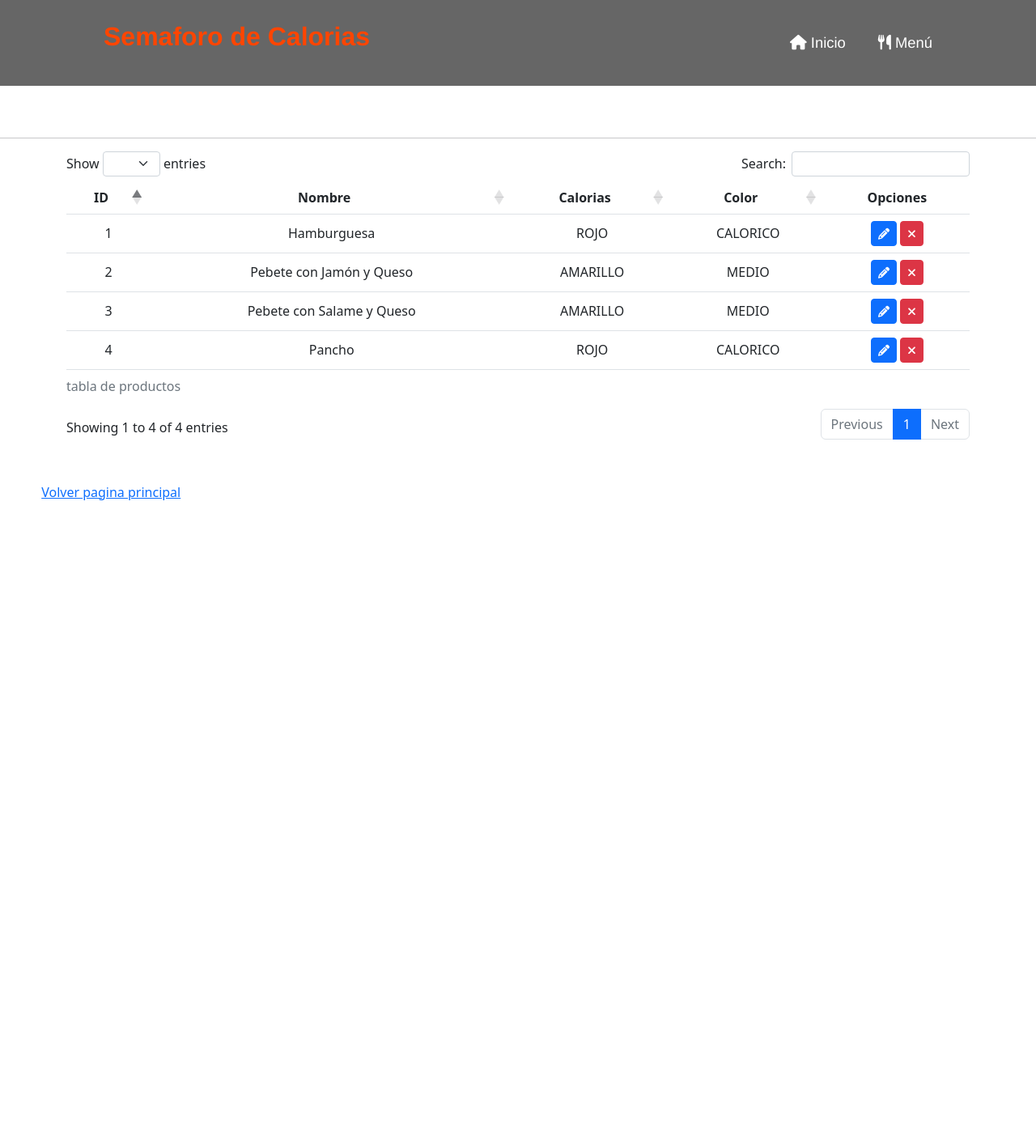
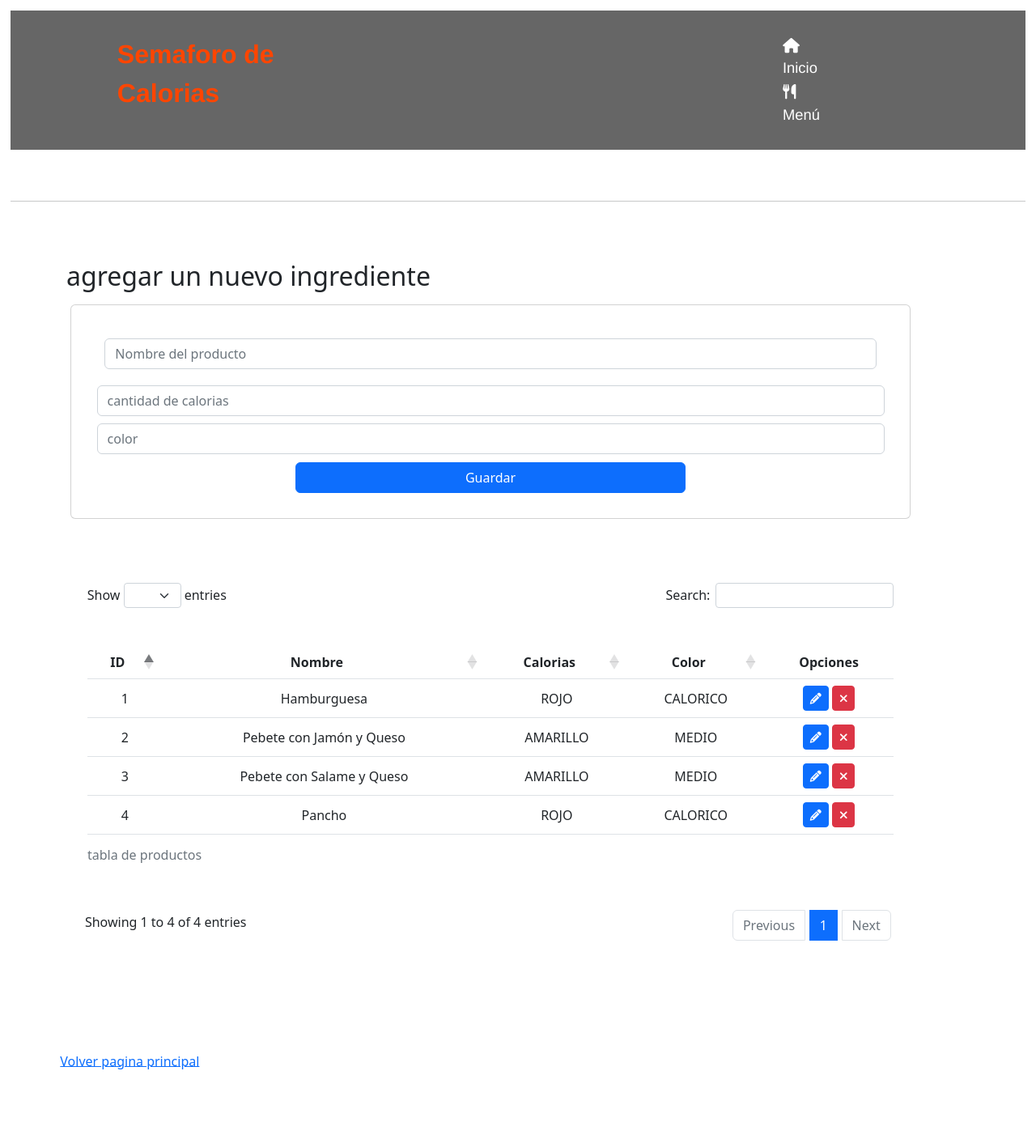
Before and after one commit to Ferna1990/ProyectoCodoACodo, a Django app: page /app/ in a window 1280 px wide. Shown: the whole page at 81% size. Before the commit the page ends 618 px from the top, so only its background shows below. Run offline with Django 4.2, Linux system fonts and the light colour scheme; data comes from the database, SQL or seed files in the repository; both versions use the stored data as it was after the commit; some libraries are stand-ins or nearby versions.

Commit message:
siguiendo con el CRUD

```diff
--- a/app/static/css/style.css
+++ b/app/static/css/style.css
@@ -1,7 +1,10 @@
 *{
-  margin: 0.5;
-  padding: 0%;
+  margin: 0%;
+  padding: 0.5%;
 
+}
+.row{
+  margin: 1% !important;
 }
 h1 {
     color:orangered
@@ -83,6 +86,9 @@ header{
 text-align: center !important;
 vertical-align: middle !important;
 }
+.margin2{
+  margin: 1% !important;
+}
 
 @media (max-width: 922px) {
   .header {
--- a/app/templates/SemaforoCaloriasConJSVanilla.html
+++ b/app/templates/SemaforoCaloriasConJSVanilla.html
@@ -33,9 +33,30 @@
       </header>
     </div>
     <hr>
-    <div class ="container">
+    <div class ="container margin2">
       <div class="row">
-        <div class="col-sm-12 col-md-12 col-lg-12 col-xl-12">
+        <div class="col-sm-12 col-md-12 col-lg-12 col-xl-12 margin2">
+          <h2>agregar un nuevo ingrediente</h2>
+          <div class="card margin2">
+            <div class="card-body">
+              <form action="/registrarproducto/" method="post">{% csrf_token %}
+                <div class="form-group margin2">
+                  <input type="text" id="txtnombre" name="txtnombre" class="form-control" placeholder="Nombre del producto" maxlength="40" required>
+                </div>
+                <div class="form-group">
+                  <input type="text" id="txtcalorias" name="txtcalorias" class="form-control" placeholder="cantidad de calorias" maxlength="15" required>
+                </div>
+                <div class="form-group">
+                  <input type="text" id="txtcolor" name="txtcolor" class="form-control" placeholder="color" maxlength="15" required>
+                </div>
+                <div class="form-group d-grid gap-2 col-6 mx-auto">
+                <button type="submit" class="btn btn-primary ">Guardar</button>
+              </div>
+              </form>
+            </div>
+          </div>
+        </div>
+        <div class="col-sm-12 col-md-12 col-lg-12 col-xl-12 margin2">
           <div class="table-responsive">
             <table id="datatable-productos" class="table">
               <caption>tabla de productos</caption>
--- a/app/urls.py
+++ b/app/urls.py
@@ -4,5 +4,6 @@ from . import views
 
 urlpatterns=[
     path('', views.index, name='SemaforoCaloriasConJSVanilla'),
-    path('list_productos/',views.list_productos,name='list_productos')
+    path('list_productos/',views.list_productos,name='list_productos'),
+    path('', views.registrarproducto)
 ]
--- a/app/views.py
+++ b/app/views.py
@@ -1,4 +1,4 @@
-from django.shortcuts import render
+from django.shortcuts import render, redirect
 from .models import producto
 from django.http.response import JsonResponse
 
@@ -14,3 +14,11 @@ def list_productos(request):
     productos=list(producto.objects.values())
     data= {'producto': productos}
     return JsonResponse(data)
+
+def registrarproducto(request):
+    Nombre=request.POST['txtnombre']
+    Calorias=request.POST['txtcalorias']
+    Color=request.POST['txtcolor']
+
+    Producto = producto.objects.create(Nombre=Nombre, Calorias=Calorias, Color=Color)
+    return redirect('/')
--- a/django_datatable/settings.py
+++ b/django_datatable/settings.py
@@ -104,7 +104,7 @@ AUTH_PASSWORD_VALIDATORS = [
 # Internationalization
 # https://docs.djangoproject.com/en/4.2/topics/i18n/
 
-LANGUAGE_CODE = 'en-us'
+LANGUAGE_CODE = 'es-419' # 'en-us'
 
 TIME_ZONE = 'America/Montevideo'
 
```
Also changed, not shown: db.sqlite3.
